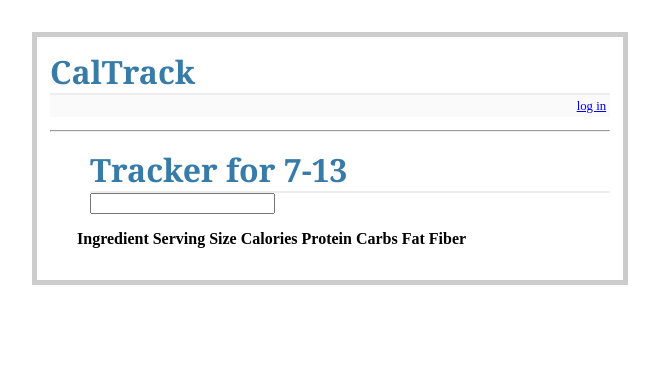
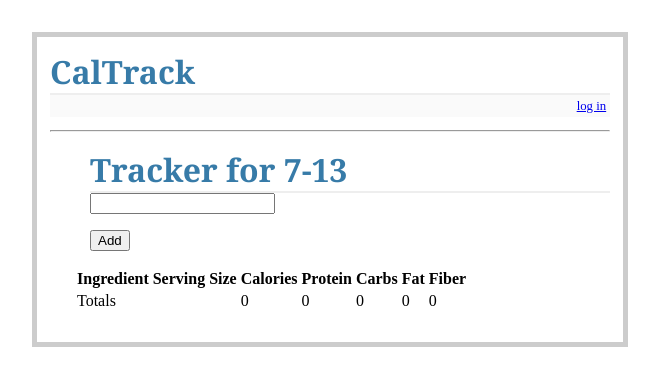
Before and after one commit to woodenToaster/CalTrack, a Flask app: page /today in a window 1280 px wide. Shown: the top 386 px of the page, without its empty margins (310-969 px from the left). Run offline with Flask 2, Linux system fonts and the light colour scheme; data comes from the database, SQL or seed files in the repository; data that the repository does not hold is empty; some libraries are stand-ins or nearby versions.

Commit message:
Basic functionality complete

```diff
--- a/caltrack/forms.py
+++ b/caltrack/forms.py
@@ -19,3 +19,7 @@ class AddIngredientForm(Form):
     choices = ['oz', 'cup', 'gram', 'tablespoon', 'teaspoon', 'other']
     choices = [(c, c) for c in choices]
     unit = SelectField('unit', validators=[InputRequired()], choices=choices)
+
+
+class AddToTrackerForm(Form):
+    name = StringField('name', validators=[InputRequired()])
--- a/caltrack/models.py
+++ b/caltrack/models.py
@@ -96,3 +96,27 @@ class Tracker(db.Model):
 
     def __repr__(self):
         return "<Tracker {}>".format(self.date)
+
+    def get_totals(self):
+        return {
+            'calories': self.get_total_calories(),
+            'protein': self.get_total_protein(),
+            'carbs': self.get_total_carbs(),
+            'fat': self.get_total_fat(),
+            'fiber': self.get_total_fiber()
+        }
+
+    def get_total_calories(self):
+        return sum(x.calories for x in self.ingredients)
+
+    def get_total_protein(self):
+        return sum(x.protein for x in self.ingredients)
+
+    def get_total_carbs(self):
+        return sum(x.carbs for x in self.ingredients)
+
+    def get_total_fat(self):
+        return sum(x.fat for x in self.ingredients)
+
+    def get_total_fiber(self):
+        return sum(x.fiber for x in self.ingredients)
--- a/caltrack/templates/add_ingredient.html
+++ b/caltrack/templates/add_ingredient.html
@@ -1,7 +1,7 @@
 {% extends "layout.html" %}
 {% block body %}
   {% from "_formhelpers.html" import render_field %}
-  <form action="/add" method="post" class="add-ingr">
+  <form action="/add_ingredient" method="post" class="add-ingr">
     <dl>
       {{ form.hidden_tag() }}
       {{ render_field(form.name) }}
--- a/caltrack/templates/today.html
+++ b/caltrack/templates/today.html
@@ -14,7 +14,10 @@
 </script>
 
 <h1>{{ "Tracker for {}-{}".format(month, day) }}</h1>
-<input type="text" id="search_ingredients" />
+<form action="/add_to_tracker" method="post" class="add_ingr">
+  <input type="text" id="search_ingredients" name="name"/>
+  <p><input type="submit" value="Add"/></p>
+</form>
 <div id="results"></div>
 <table class="ingredients">
   <tr>
@@ -37,5 +40,14 @@
       <td>{{ ingredient.fiber }}</td>
     <tr>
   {% endfor %}
+  <tr>
+    <td>Totals</td>
+    <td></td>
+    <td>{{ totals.calories }}</td>
+    <td>{{ totals.protein }}</td>
+    <td>{{ totals.carbs }}</td>
+    <td>{{ totals.fat }}</td>
+    <td>{{ totals.fiber }}</td>
+  </tr>
 </table>
 {% endblock %}
--- a/caltrack/views.py
+++ b/caltrack/views.py
@@ -6,13 +6,6 @@ from flask.json import jsonify
 from caltrack import app, db, lm, oid
 from .forms import AddIngredientForm
 from .models import User, Ingredient, Tracker
-
-# @app.route('/')
-# @app.route('/index')
-# @login_required
-# def index():
-#     user = g.user
-#     return render_template('index.html', title='Home', user=user)
 
 
 @app.route('/login', methods=['GET', 'POST'])
@@ -36,27 +29,6 @@ def load_user(id):
     return User.query.get(int(id))
 
 
-# @oid.after_login
-# def after_login(resp):
-#     if resp.email is None or resp.email == "":
-#         flash('Invalid login. Please try again.')
-#         return redirect(url_for('login'))
-#     user = User.query.filter_by(emial=resp.email).first()
-#     if user is None:
-#         username = resp.username
-#         if username is None or username == "":
-#             username = resp.email.split('@')[0]
-#         user = User(username=username, email=resp.email)
-#         db.session.add(user)
-#         db.session.commit()
-#     remember_me = False
-#     if 'remember_me' in session:
-#         remember_me = session['remember_me']
-#         session.pop('remember_me', None)
-#     login_user(user, remember=remember_me)
-#     return redirect(request.args.get('next') or url_for('index'))
-
-
 @app.route('/logout')
 def logout():
     session.pop('logged_in', None)
@@ -74,7 +46,7 @@ def index():
     return redirect(url_for('login'))
 
 
-@app.route('/add', methods=['POST', 'GET'])
+@app.route('/add_ingredient', methods=['POST', 'GET'])
 def add_ingredient():
     if not session.get('logged_in'):
         return redirect(url_for('login'))
@@ -112,7 +84,13 @@ def today():
     ingredients = [x for x in current_tracker.ingredients]
     day = current_tracker.date.day
     month = current_tracker.date.month
-    return render_template('today.html', ingredients=ingredients, day=day, month=month)
+    return render_template(
+        'today.html',
+        ingredients=ingredients,
+        day=day,
+        month=month,
+        totals=current_tracker.get_totals()
+    )
 
 
 @app.route('/search_ingredients')
@@ -123,3 +101,22 @@ def search_ingredients():
     matches = [x.name for x in results]
     print(matches)
     return jsonify(matches)
+
+
+@app.route('/add_to_tracker', methods=['POST'])
+def add_to_tracker():
+    name = request.form['name']
+    ingr = Ingredient.query.filter_by(name=name).first()
+    if ingr:
+        # Add to today's Tracker
+        date = datetime.today().date()
+        current_tracker = Tracker.query.filter_by(date=date).first()
+        if current_tracker is None:
+            raise Exception("Tracker for {} doesn't exist".format(date))
+        else:
+            current_tracker.ingredients.append(ingr)
+            db.session.commit()
+            return redirect(url_for('today'))
+    else:
+        # Add to database and today's tracker
+        return redirect(url_for('add_ingredient'))
```
